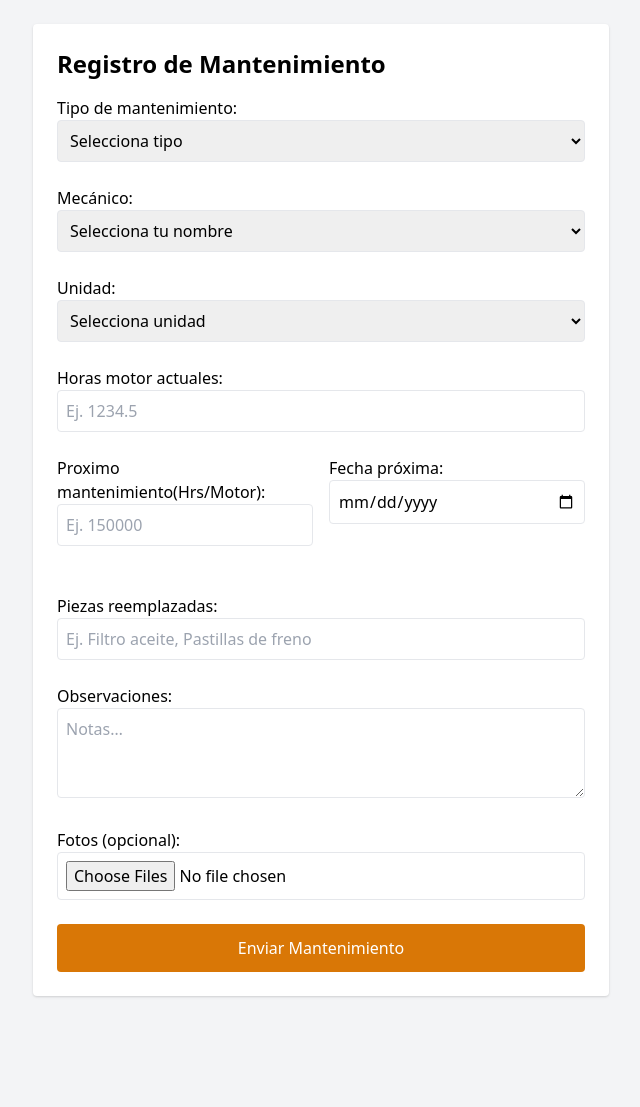
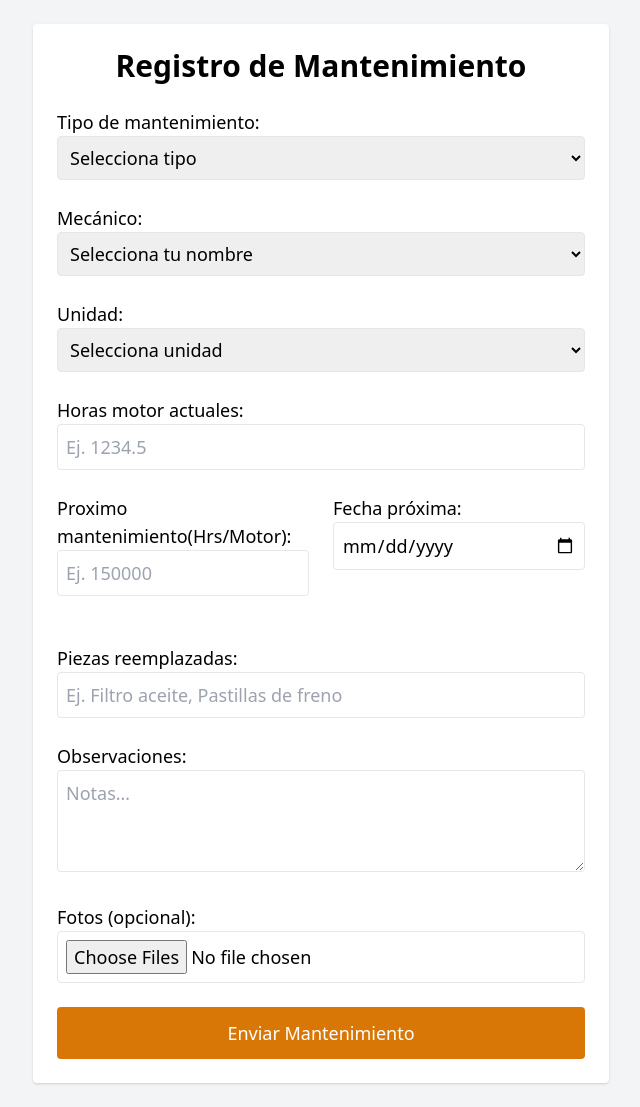
Before and after one commit to kiddyeyo/checklist-app, a FastAPI app: template templates/mantenimiento.html in a window 1280 px wide. Shown: the whole page, without its empty margins (319-959 px from the left). Before the commit the page ends 997 px from the top, so only its background shows below. Run offline with FastAPI, Linux system fonts and the light colour scheme; the template is opened without the code that fills it, so the values that code supplies are empty.

Commit message:
Improve form layout and menu design

```diff
--- a/templates/mantenimiento.html
+++ b/templates/mantenimiento.html
@@ -8,13 +8,13 @@
 </head>
 <body class="bg-gray-100 p-6">
   <div class="max-w-xl mx-auto bg-white p-6 rounded shadow">
-    <h1 class="text-2xl font-bold mb-4">Registro de Mantenimiento</h1>
-    <form action="/submit/mantenimiento" method="post" enctype="multipart/form-data" class="space-y-6">
+    <h1 class="text-3xl font-bold mb-6 text-center">Registro de Mantenimiento</h1>
+    <form action="/submit/mantenimiento" method="post" enctype="multipart/form-data" class="space-y-6 text-lg">
 
       <!-- Tipo de mantenimiento -->
       <div>
-        <label class="block font-medium">Tipo de mantenimiento:</label>
-        <select name="type" required class="w-full border p-2 rounded">
+        <label class="block font-medium text-lg">Tipo de mantenimiento:</label>
+        <select name="type" required class="w-full border p-2 rounded text-lg">
           <option value="" disabled selected>Selecciona tipo</option>
           <option value="Preventivo">Preventivo</option>
           <option value="Correctivo">Correctivo</option>
@@ -24,8 +24,8 @@
 
       <!-- Mecánico -->
       <div>
-        <label class="block font-medium">Mecánico:</label>
-        <select name="mechanic" required class="w-full border p-2 rounded">
+        <label class="block font-medium text-lg">Mecánico:</label>
+        <select name="mechanic" required class="w-full border p-2 rounded text-lg">
           <option value="" disabled selected>Selecciona tu nombre</option>
           {% for mech in mechanics %}
           <option value="{{ mech }}">{{ mech }}</option>
@@ -35,8 +35,8 @@
 
       <!-- Unidad -->
       <div>
-        <label class="block font-medium">Unidad:</label>
-        <select name="unit" required class="w-full border p-2 rounded">
+        <label class="block font-medium text-lg">Unidad:</label>
+        <select name="unit" required class="w-full border p-2 rounded text-lg">
           <option value="" disabled selected>Selecciona unidad</option>
           {% for u in units %}
           <option value="{{ u }}">{{ u }}</option>
@@ -46,33 +46,33 @@
 
       <!-- Horas motor actuales -->
       <div>
-        <label class="block font-medium">Horas motor actuales:</label>
+        <label class="block font-medium text-lg">Horas motor actuales:</label>
         <input type="number" name="hr_actual" step="0.1" required
-               class="w-full border p-2 rounded"
+               class="w-full border p-2 rounded text-lg"
                placeholder="Ej. 1234.5" />
       </div>
 
       <!-- Próximo mantenimiento: km y fecha -->
-      <div class="grid grid-cols-2 gap-4">
+      <div class="grid grid-cols-2 gap-6">
         <div>
-          <label class="block font-medium">Proximo mantenimiento(Hrs/Motor):</label>
+          <label class="block font-medium text-lg">Proximo mantenimiento(Hrs/Motor):</label>
           <input type="number" name="next_km" required
-                 class="w-full border p-2 rounded"
+                 class="w-full border p-2 rounded text-lg"
                  placeholder="Ej. 150000" />
         </div>
         <div>
-          <label class="block font-medium">Fecha próxima:</label>
+          <label class="block font-medium text-lg">Fecha próxima:</label>
           <input type="date" name="next_date"
-                 class="w-full border p-2 rounded" />
+                 class="w-full border p-2 rounded text-lg" />
         </div>
       </div>
 
       <!-- Checklist dinámico -->
-      <div class="grid gap-4">
+      <div class="grid gap-6">
         {% for key, question, options in items %}
         <div>
-          <label class="block font-medium mb-1">{{ question }}</label>
-          <select name="{{ key }}" required class="w-full border p-2 rounded">
+          <label class="block font-medium mb-1 text-lg">{{ question }}</label>
+          <select name="{{ key }}" required class="w-full border p-2 rounded text-lg">
             <option value="" disabled selected>Selecciona</option>
             {% for opt in options %}
             <option value="{{ opt }}">{{ opt }}</option>
@@ -84,23 +84,23 @@
 
       <!-- Piezas reemplazadas -->
       <div>
-        <label class="block font-medium">Piezas reemplazadas:</label>
-        <input type="text" name="parts" class="w-full border p-2 rounded"
+        <label class="block font-medium text-lg">Piezas reemplazadas:</label>
+        <input type="text" name="parts" class="w-full border p-2 rounded text-lg"
                placeholder="Ej. Filtro aceite, Pastillas de freno" />
       </div>
 
       <!-- Observaciones adicionales -->
       <div>
-        <label class="block font-medium">Observaciones:</label>
-        <textarea name="comments" rows="3" class="w-full border p-2 rounded"
+        <label class="block font-medium text-lg">Observaciones:</label>
+        <textarea name="comments" rows="3" class="w-full border p-2 rounded text-lg"
                   placeholder="Notas…" ></textarea>
       </div>
 
       <!-- Fotos de evidencia -->
       <div>
-        <label class="block font-medium">Fotos (opcional):</label>
+        <label class="block font-medium text-lg">Fotos (opcional):</label>
         <input type="file" name="photos" accept="image/*" multiple
-               class="w-full border p-2 rounded" />
+               class="w-full border p-2 rounded text-lg" />
       </div>
 
       <button type="submit"
```
Also changed, not shown: templates/menu.html (+14 -8 lines), templates/precheck.html (+16 -16 lines), templates/supervisor.html (+15 -15 lines).
